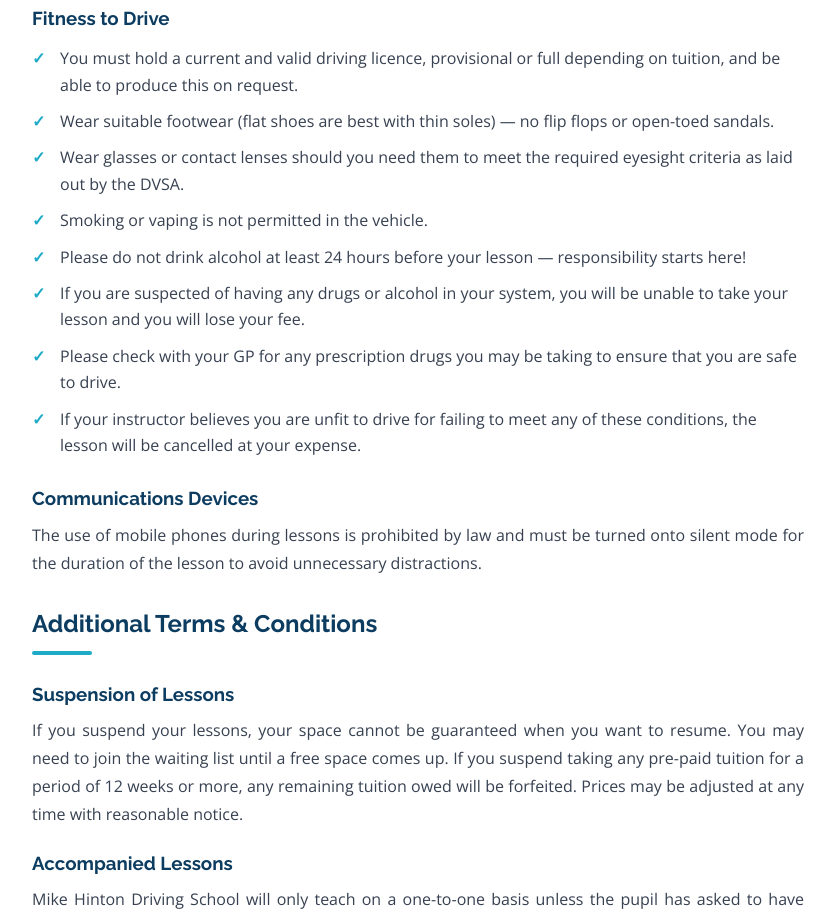
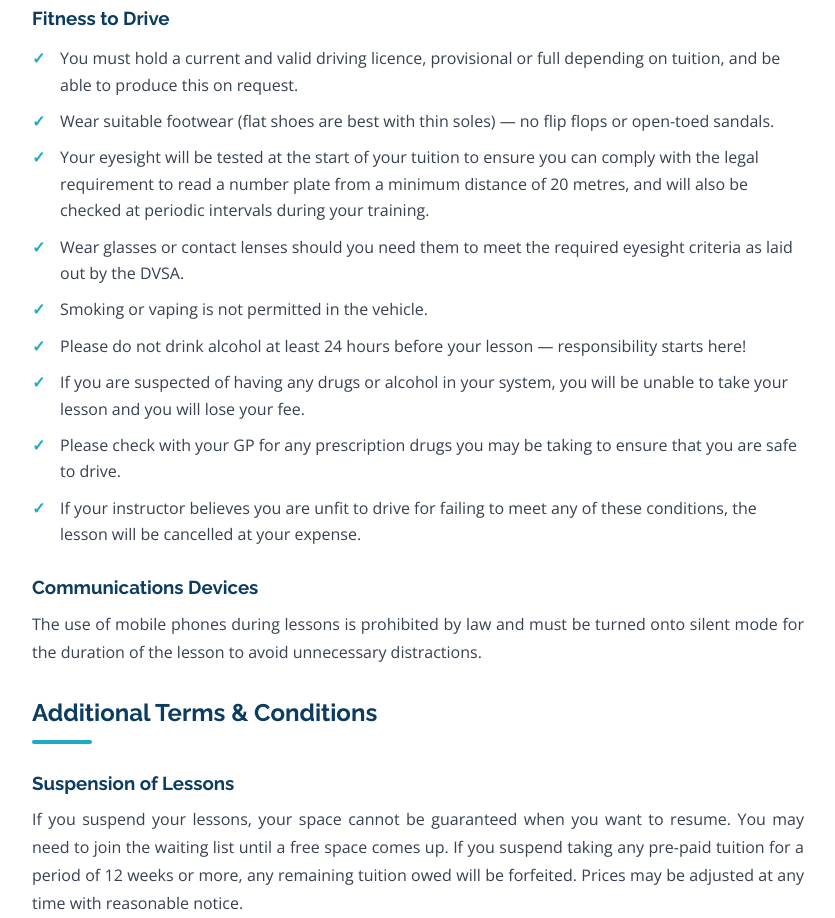
Before and after one commit to mikehinton-wq/mods-website, a React (Vite) app: page /terms in a window 1280 px wide. Shown: the part 2020-2938 px from the top of the page, without its empty margins (222-1057 px from the left). Built offline with nearby package versions, Linux system fonts and the light colour scheme.

Commit message:
Update site

```diff
--- a/src/pages/Terms.jsx
+++ b/src/pages/Terms.jsx
@@ -87,6 +87,7 @@ export default function Terms() {
           <ul className="check-list" style={{ marginBottom: 24 }}>
             <li>You must hold a current and valid driving licence, provisional or full depending on tuition, and be able to produce this on request.</li>
             <li>Wear suitable footwear (flat shoes are best with thin soles) — no flip flops or open-toed sandals.</li>
+            <li>Your eyesight will be tested at the start of your tuition to ensure you can comply with the legal requirement to read a number plate from a minimum distance of 20 metres, and will also be checked at periodic intervals during your training.</li>
             <li>Wear glasses or contact lenses should you need them to meet the required eyesight criteria as laid out by the DVSA.</li>
             <li>Smoking or vaping is not permitted in the vehicle.</li>
             <li>Please do not drink alcohol at least 24 hours before your lesson — responsibility starts here!</li>
```
